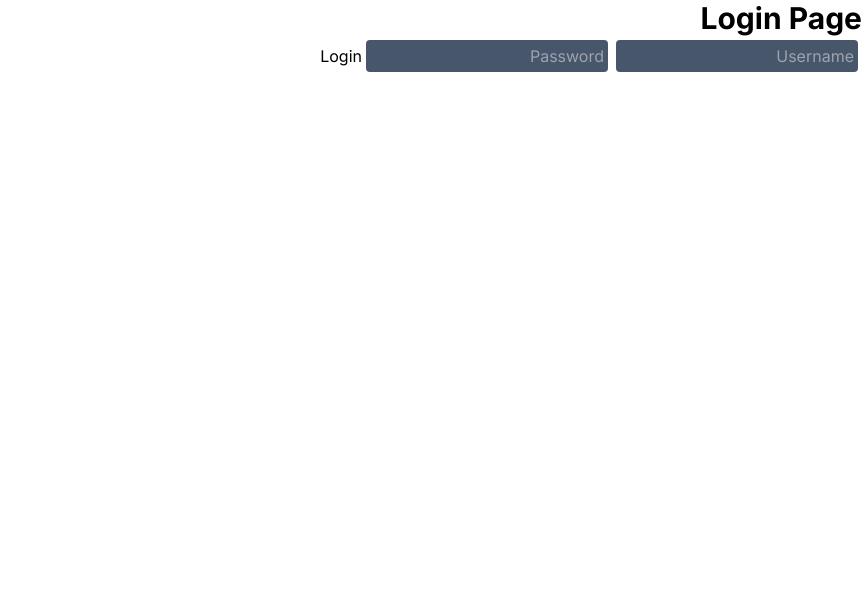
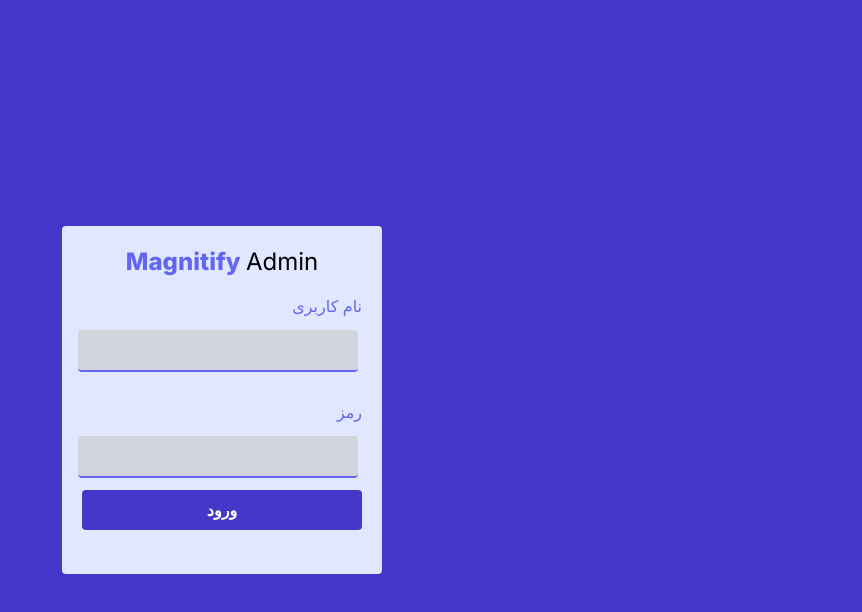
Before and after one commit to homayunmmdy/Magnitify, a Next.js app: page /login in a window 1280 px wide. Shown: the top 612 px of the page, without its empty margins (418-1280 px from the left). Built offline with nearby package versions, Linux system fonts and the light colour scheme.

Commit message:
add style for login and protect more security

```diff
--- a/app/(pages)/login/page.jsx
+++ b/app/(pages)/login/page.jsx
@@ -1,37 +1,65 @@
-'use client'
-import { useState } from 'react';
-import { useRouter } from 'next/navigation';
+"use client";
+import { useEffect, useState } from "react";
+import { useRouter } from "next/navigation";
 
 const Login = () => {
-  const [username, setUsername] = useState('');
-  const [password, setPassword] = useState('');
+  const [username, setUsername] = useState("");
+  const [password, setPassword] = useState("");
   const router = useRouter();
-
+  useEffect(() => {
+    const isAuthenticated = localStorage.getItem("isLoggedIn");
+    if (isAuthenticated) {
+      router.push("/admin");
+    }
+  }, []);
   const handleLogin = () => {
     if (username == "test" && password == "123456") {
-      localStorage.setItem('isLoggedIn', true);
-      router.push('/admin');
+      localStorage.setItem("isLoggedIn", true);
+      router.push("/admin");
     } else {
-      alert('Invalid username or password');
+      alert("Invalid username or password");
     }
   };
-
   return (
+    <div className="flex h-screen bg-indigo-700">
+      <div className="w-full max-w-xs m-auto bg-indigo-100 rounded p-5">
+        <header className="text-indigo-500 text-2xl	font-extrabold text-center">
+          Magnitify <span className="text-black font-normal	">Admin</span>
+        </header>
         <div>
-      <h2>Login Page</h2>
+          <label className="block mb-2 text-indigo-500" for="username">
+            نام کاربری
+          </label>
           <input
+            className="w-full p-2 mb-3 text-black border-b-2 border-indigo-500 outline-none bg-gray-300"
             type="text"
-        placeholder="Username"
+            name="username"
             value={username}
             onChange={(e) => setUsername(e.target.value)}
           />
+        </div>
+        <div>
+          <label className="block mb-2 text-indigo-500" for="password">
+            رمز
+          </label>
           <input
+            className="w-full p-2 mb-3 text-black border-b-2 border-indigo-500 outline-none bg-gray-300"
             type="password"
-        placeholder="Password"
+            name="password"
             value={password}
             onChange={(e) => setPassword(e.target.value)}
           />
-      <button onClick={handleLogin}>Login</button>
+        </div>
+        <div>
+          <button
+            className="w-full bg-indigo-700 hover:bg-indigo-800 text-white font-bold py-2 px-4 mb-6 rounded"
+            type="submit"
+            onClick={handleLogin}
+          >
+            ورود
+          </button>
+        </div>
+      </div>
     </div>
   );
 };
```
Lines whose indentation alone changed are shown as unchanged.
